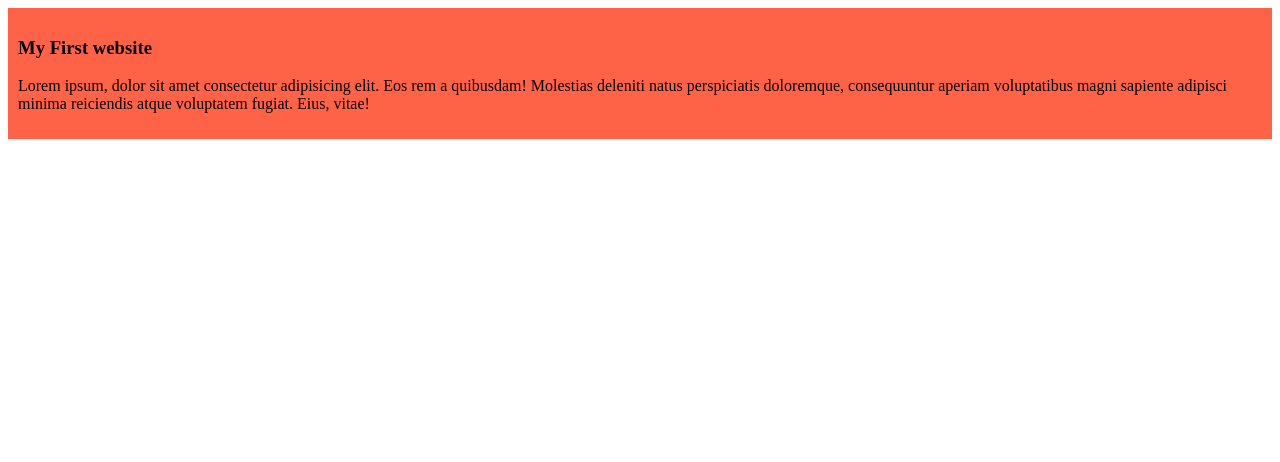
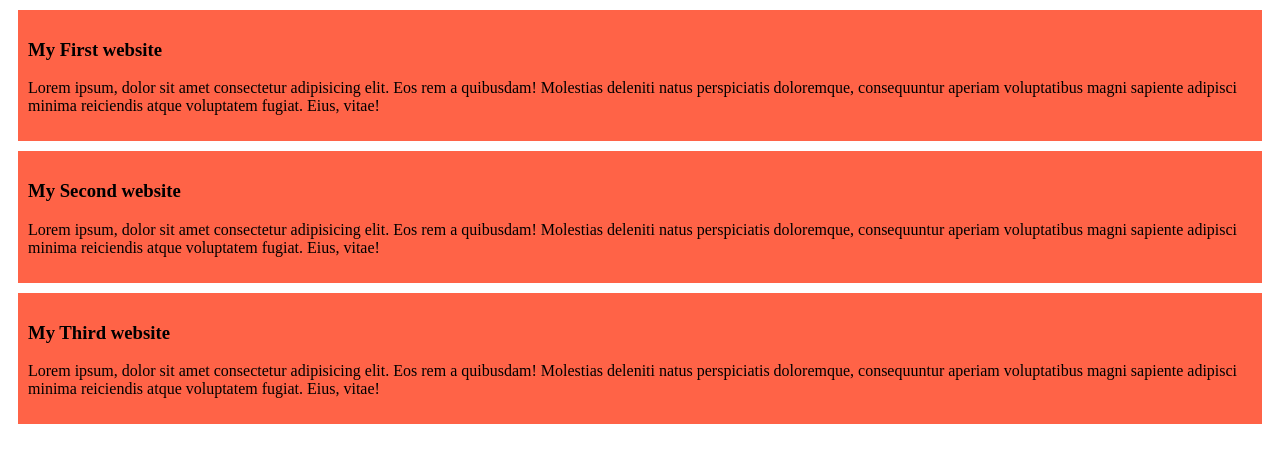
Before and after one commit to sdrakib89/my-simple-website, a plain HTML site: page index.html in a window 1280 px wide. Drawn offline with Linux system fonts and the light colour scheme.

Commit message:
added my first websit added my first website#

```diff
--- a/index.html
+++ b/index.html
@@ -11,6 +11,14 @@
         <h3>My First website</h3>
         <p>Lorem ipsum, dolor sit amet consectetur adipisicing elit. Eos rem a quibusdam! Molestias deleniti natus perspiciatis doloremque, consequuntur aperiam voluptatibus magni sapiente adipisci minima reiciendis atque voluptatem fugiat. Eius, vitae!</p>
     </div>
+    <div>
+        <h3>My Second website</h3>
+        <p>Lorem ipsum, dolor sit amet consectetur adipisicing elit. Eos rem a quibusdam! Molestias deleniti natus perspiciatis doloremque, consequuntur aperiam voluptatibus magni sapiente adipisci minima reiciendis atque voluptatem fugiat. Eius, vitae!</p>
+    </div>
+    <div>
+        <h3>My Third website</h3>
+        <p>Lorem ipsum, dolor sit amet consectetur adipisicing elit. Eos rem a quibusdam! Molestias deleniti natus perspiciatis doloremque, consequuntur aperiam voluptatibus magni sapiente adipisci minima reiciendis atque voluptatem fugiat. Eius, vitae!</p>
+    </div>
 
 </body>
 </html>
--- a/styles/blog.css
+++ b/styles/blog.css
@@ -1,4 +1,6 @@
 div{
     background-color: tomato;
     padding: 10px;
+    margin: 10px
+    ;
 }
```
